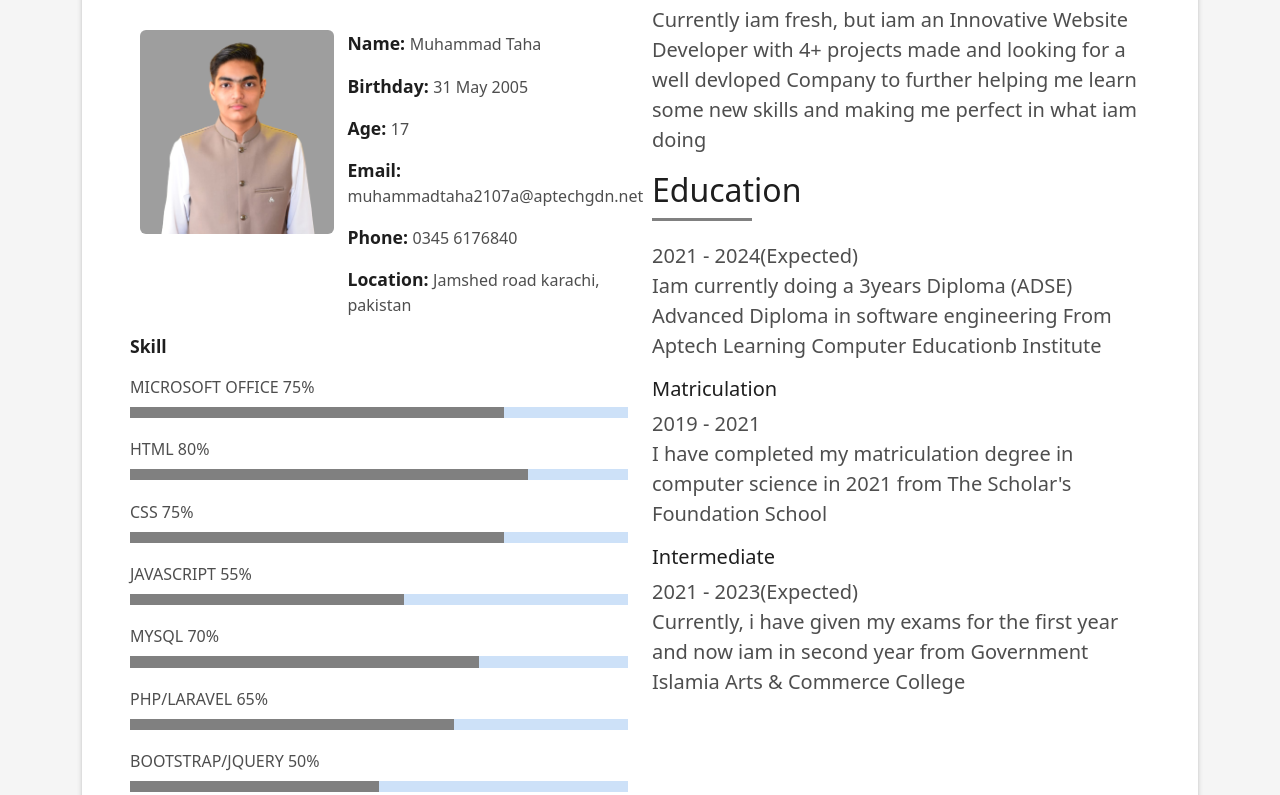
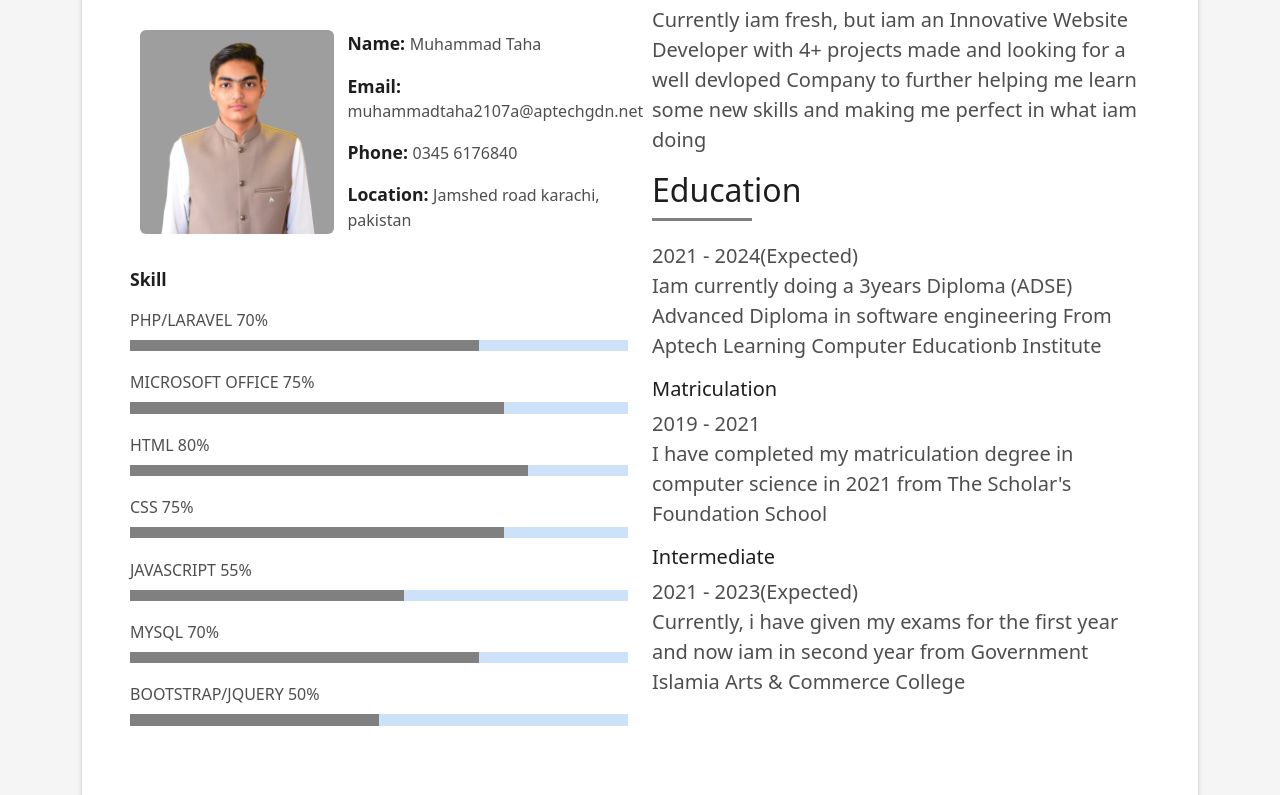
Before and after one commit to muhammadtahashoaib/tahaporfolio, a plain HTML site: page index.html in a window 1280 px wide. Shown: the part 1061-1856 px from the top of the page. Drawn offline with Linux system fonts and the light colour scheme.

Commit message:
Update index.html

```diff
--- a/index.html
+++ b/index.html
@@ -85,8 +85,6 @@
                     <div class="col-sm-6 col-md-7">
                       <div class="about-info">
                         <p><span class="title-s">Name: </span> <span>Muhammad Taha</span></p>
-                        <p><span class="title-s">Birthday: </span> <span>31 May 2005</span></p>
-                        <p><span class="title-s">Age: </span> <span>17</span></p>
                         <p><span class="title-s">Email: </span> <span>muhammadtaha2107a@aptechgdn.net</span></p>
                         <p><span class="title-s">Phone: </span> <span>0345 6176840</span></p>
                         <p><span class="title-s">Location: </span> <span>Jamshed road karachi, pakistan</span></p>
@@ -95,6 +93,10 @@
                   </div>
                   <div class="skill-mf">
                     <p class="title-s">Skill</p>
+                    <span>PHP/LARAVEL</span> <span class="pull-right">70%</span>
+                    <div class="progress">
+                      <div class="progress-bar" role="progressbar" style="width: 70%" aria-valuenow="90" aria-valuemin="0" aria-valuemax="100"></div>
+                    </div>
                     <span>MICROSOFT OFFICE</span> <span class="pull-right">75%</span>
                     <div class="progress">
                       <div class="progress-bar" role="progressbar" style="width: 75%;" aria-valuenow="85" aria-valuemin="0" aria-valuemax="100"></div>
@@ -114,10 +116,6 @@
                     <span>MYSQL</span> <span class="pull-right">70%</span>
                     <div class="progress">
                       <div class="progress-bar" role="progressbar" style="width: 70%" aria-valuenow="90" aria-valuemin="0" aria-valuemax="100"></div>
-                    </div>
-                    <span>PHP/LARAVEL</span> <span class="pull-right">65%</span>
-                    <div class="progress">
-                      <div class="progress-bar" role="progressbar" style="width: 65%" aria-valuenow="90" aria-valuemin="0" aria-valuemax="100"></div>
                     </div>
                     <span>BOOTSTRAP/JQUERY</span> <span class="pull-right">50%</span>
                     <div class="progress">
```
